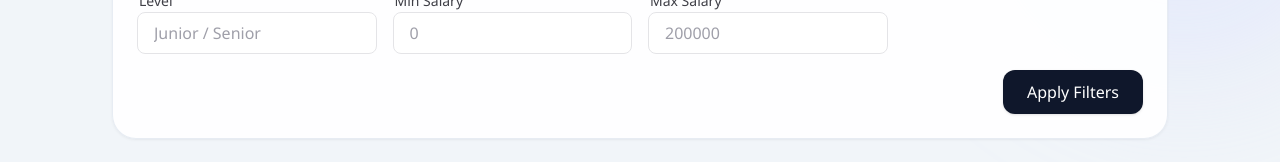
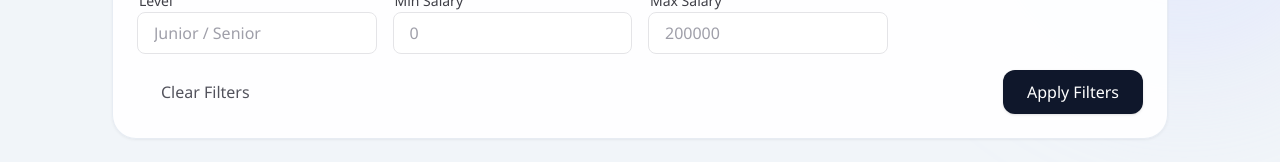
Before and after one commit to Asmitha-AR/cloud-app-coursework, a Next.js app in the folder web/: page /search in a window 1280 px wide. Shown: the part 430-592 px from the top of the page. Built offline with nearby package versions, Linux system fonts and the light colour scheme; no server answers.

Commit message:
add clear button

```diff
--- a/web/app/search/page.tsx
+++ b/web/app/search/page.tsx
@@ -85,6 +85,42 @@ export default function SearchPage() {
     fetchResults(1);
   };
 
+  const clearFilters = () => {
+    const clearedFilters = {
+      q: '',
+      country: '',
+      company: '',
+      role: '',
+      level: '',
+      minSalaryAmount: '',
+      maxSalaryAmount: ''
+    };
+    setFilters(clearedFilters);
+
+    // Fetch results with cleared filters immediately
+    setLoading(true);
+    setError('');
+
+    const params = new URLSearchParams();
+    params.append('page', '1');
+    params.append('pageSize', '12');
+    params.append('sortBy', 'submittedAt');
+    params.append('sortOrder', 'desc');
+
+    searchApi.get<SearchResponse>(`/search/salaries?${params.toString()}`)
+      .then(response => {
+        setResult(response.data);
+        setPage(1);
+      })
+      .catch(() => {
+        setResult(null);
+        setError('Failed to search salaries. Please try again.');
+      })
+      .finally(() => {
+        setLoading(false);
+      });
+  };
+
   const canPrev = (result?.page ?? 1) > 1;
   const canNext = (result?.page ?? 1) < (result?.totalPages ?? 0);
 
@@ -125,8 +161,20 @@ export default function SearchPage() {
             <Input label="Min Salary" type="number" placeholder="0" value={filters.minSalaryAmount} onChange={(e) => setFilters(prev => ({ ...prev, minSalaryAmount: e.target.value }))} />
             <Input label="Max Salary" type="number" placeholder="200000" value={filters.maxSalaryAmount} onChange={(e) => setFilters(prev => ({ ...prev, maxSalaryAmount: e.target.value }))} />
           </div>
-          <div className="flex justify-end">
-            <Button className="rounded-xl bg-slate-900 hover:bg-slate-800" onClick={applyFilters}>Apply Filters</Button>
+          <div className="flex justify-between items-center gap-4">
+            <Button
+              variant="ghost"
+              className="rounded-xl text-slate-600"
+              onClick={clearFilters}
+            >
+              Clear Filters
+            </Button>
+            <Button
+              className="rounded-xl bg-slate-900 hover:bg-slate-800"
+              onClick={applyFilters}
+            >
+              Apply Filters
+            </Button>
           </div>
         </section>
 
```
